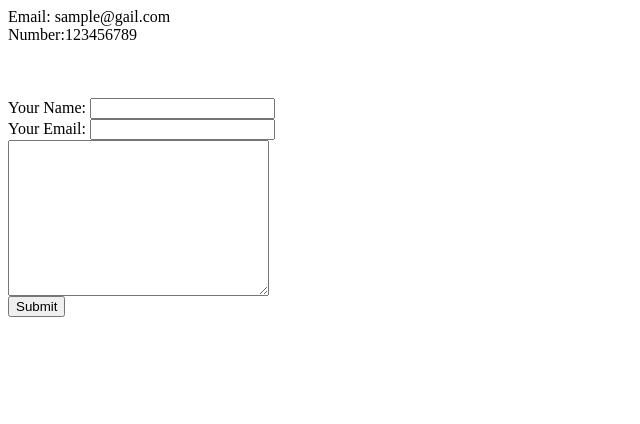
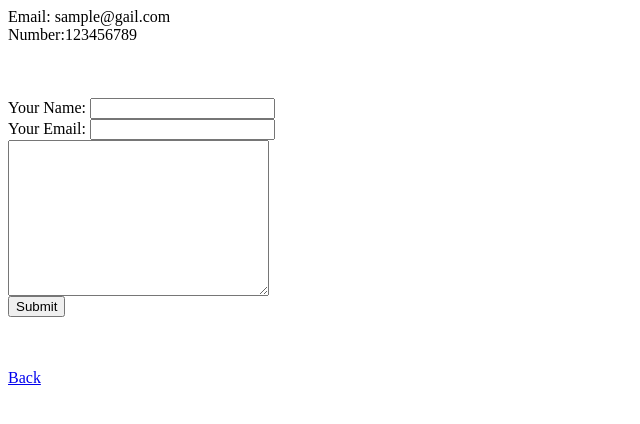
Before and after one commit to jeffrey-steve/Web-Development, a plain HTML site: page contact.html in a window 1280 px wide. Shown: the full height of the page, 0-640 px from the left. Drawn offline with Linux system fonts and the light colour scheme.

Commit message:
go back option added

```diff
--- a/contact.html
+++ b/contact.html
@@ -21,6 +21,9 @@
 
 
   </form>
+  <br><br>
+  <a href="index.html">Back</a>
 </body>
 
+
 </html>
```
